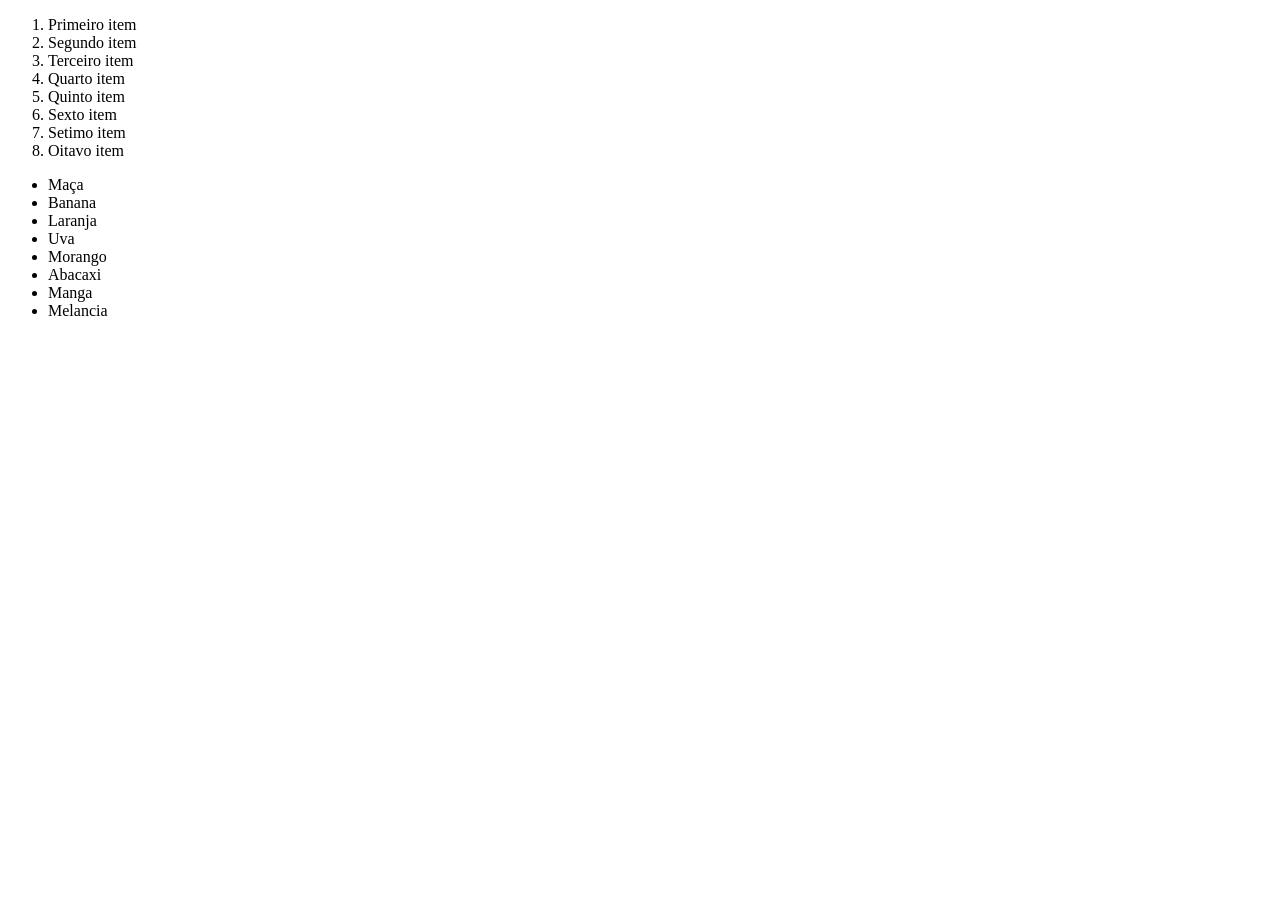
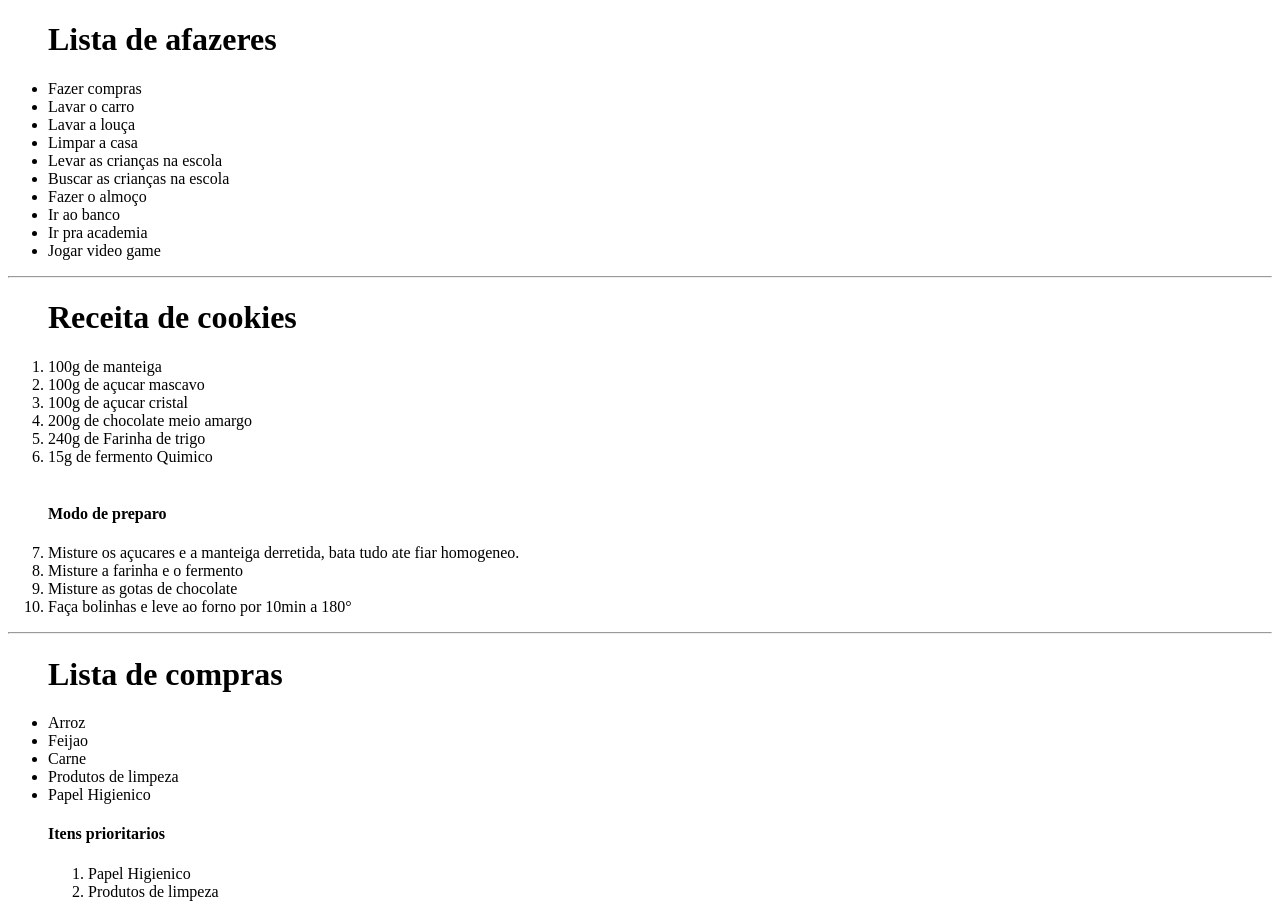
Before and after one commit to cleversonmoraes/web-uniguairaca, a plain HTML site: page index.html in a window 1280 px wide. Before the commit the page ends 800 px from the top, so only its background shows below. Drawn offline with Linux system fonts and the light colour scheme.

Commit message:
Add files via upload

```diff
--- a/index.html
+++ b/index.html
@@ -2,31 +2,51 @@
 <html>
 <head>
     <meta charset="UTF-8">
-    <title>Aula 02 - Listas</title>
+    <title>Exercicios aula 02</title>
 </head>
 <body>
-    <!-- Exemplo de lista ordenada -->
+    <ul>
+        <h1>Lista de afazeres</h1>
+        <li>Fazer compras</li>
+        <li>Lavar o carro</li>
+        <li>Lavar a louça</li>
+        <li>Limpar a casa</li>
+        <li>Levar as crianças na escola</li>
+        <li>Buscar as crianças na escola</li>
+        <li>Fazer o almoço</li>
+        <li>Ir ao banco</li>
+        <li>Ir pra academia</li>
+        <li>Jogar video game</li>
+    </ul>
+    <hr>
     <ol>
-        <li>Primeiro item</li>
-        <li>Segundo item</li>
-        <li>Terceiro item</li>
-        <li>Quarto item</li>
-        <li>Quinto item</li>
-        <li>Sexto item</li>
-        <li>Setimo item</li>
-        <li>Oitavo item</li>
+        <h1>Receita de cookies</h1>
+        <li>100g de manteiga</li>
+        <li>100g de açucar mascavo</li>
+        <li>100g de açucar cristal</li>
+        <li>200g de chocolate meio amargo</li>
+        <li>240g de Farinha de trigo</li>
+        <li>15g de fermento Quimico</li>
+        <br>
+        <h4>Modo de preparo</h4>
+        <li>Misture os açucares e a manteiga derretida, bata tudo ate fiar homogeneo.</li>
+        <li>Misture a farinha e o fermento</li>
+        <li>Misture as gotas de chocolate</li>
+        <li>Faça bolinhas e leve ao forno por 10min a 180°</li>
     </ol>
-
-    <!-- Exemplo de lista nao ordenada -->
+    <hr>
     <ul>
-        <li>Maça</li>
-        <li>Banana</li>
-        <li>Laranja</li>
-        <li>Uva</li>
-        <li>Morango</li>
-        <li>Abacaxi</li>
-        <li>Manga</li>
-        <li>Melancia</li>
+        <h1>Lista de compras</h1>
+        <li>Arroz</li>
+        <li>Feijao</li>
+        <li>Carne</li>
+        <li>Produtos de limpeza</li>
+        <li>Papel Higienico</li>
+        <h4>Itens prioritarios</h4>
+        <ol>
+            <li>Papel Higienico</li>
+            <li>Produtos de limpeza</li>
+        </ol>
     </ul>
 </body>
 </html>
```
